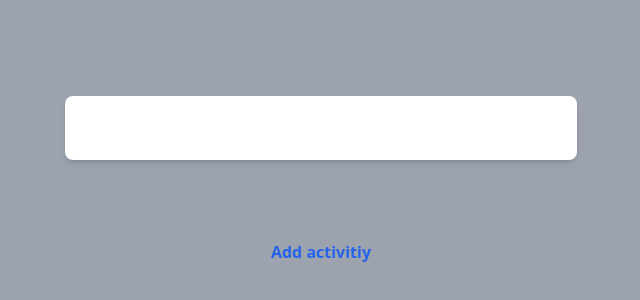
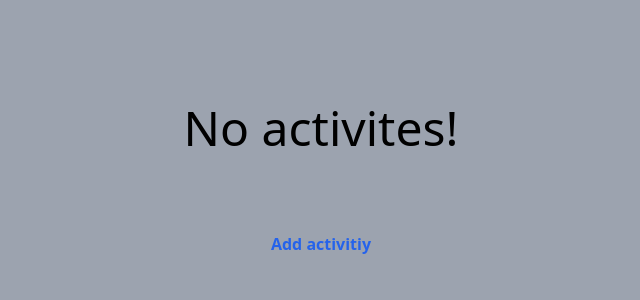
Before and after one commit to OzzoDev/Reseplaneraren, a React (Vite) app: page /activities in a window 1280 px wide. Shown: the part 220-520 px from the top of the page, without its empty margins (319-959 px from the left). Built offline with nearby package versions, Linux system fonts and the light colour scheme.

Commit message:
Added a no activites message

```diff
--- a/src/components/ActivityList.tsx
+++ b/src/components/ActivityList.tsx
@@ -49,7 +49,13 @@ export default function ActivityList({ activities, setActivities }: Props) {
     setActivities(updatedActivities);
   };
 
+  const noActivities = activities.length === 0;
+
   return (
+    <>
+      {noActivities ? (
+        <h2 className="text-5xl">No activites!</h2>
+      ) : (
         <ul className="flex flex-col p-8 bg-white rounded-lg shadow-md mx-auto max-w-lg w-full space-y-4">
           {activities.map((activity) => {
             return (
@@ -62,5 +68,7 @@ export default function ActivityList({ activities, setActivities }: Props) {
             );
           })}
         </ul>
+      )}
+    </>
   );
 }
```
Lines whose indentation alone changed are shown as unchanged.
